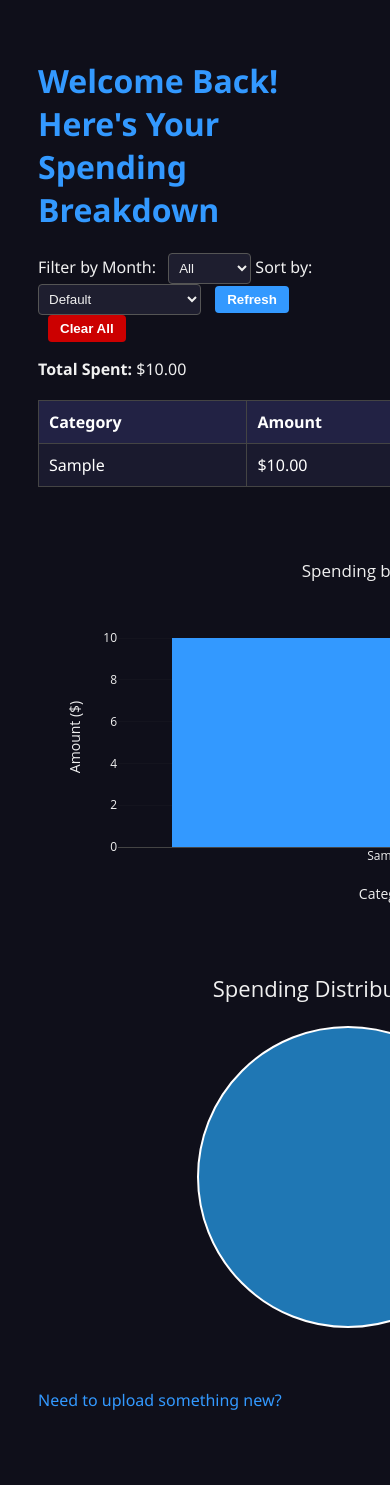
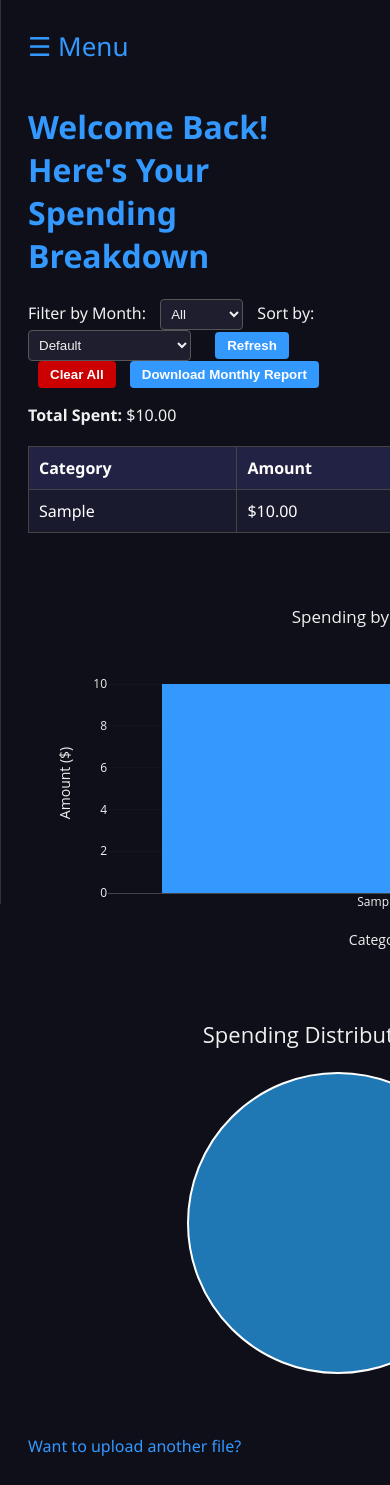
Before and after one commit to JackRaisch16/SpendScope, a Flask app: page / in a window 390 px wide; the page is wider, and only the part inside the window is pictured. Before the commit the page ends 1410 px from the top of that part, so only its background shows below. Run offline with Flask 3, Linux system fonts and the light colour scheme; tables that the repository leaves empty hold one stand-in row (values such as "Sample post"); some libraries are stand-ins or nearby versions.

Commit message:
added hamburger menu and download feature

```diff
--- a/app.py
+++ b/app.py
@@ -1,7 +1,9 @@
-from flask import Flask, render_template, request, redirect, url_for
+from flask import Flask, render_template, request, redirect, url_for, send_file
 import pandas as pd
 import sqlite3
+from io import BytesIO
 import os
+from datetime import datetime
 
 app = Flask(__name__)
 DB_NAME = 'db/database.db'
@@ -27,7 +29,6 @@ def dashboard():
 
     summary = df.groupby('category')['amount'].sum().reset_index()
 
-    # Sorting logic
     if sort == 'category_asc':
         summary = summary.sort_values(by='category')
     elif sort == 'amount_asc':
@@ -57,7 +58,7 @@ def upload():
     if request.method == 'POST':
         file = request.files['file']
         if file:
-            df = pd.read_csv(file)
+            df = pd.read_(file)
             conn = get_db_connection()
             df.to_sql('transactions', conn, if_exists='append', index=False)
             conn.close()
@@ -72,6 +73,47 @@ def clear_data():
     conn.close()
     return redirect(url_for('dashboard'))
 
+
+@app.route('/report')
+def monthly_report():
+    month = request.args.get('month')
+    if not month:
+        return "Month parameter is required, e.g., /report?month=2025-04"
+
+    conn = get_db_connection()
+    df = pd.read_sql_query("SELECT * FROM transactions", conn)
+    conn.close()
+
+    df['date'] = pd.to_datetime(df['date'], errors='coerce')
+    df = df[df['date'].dt.strftime('%Y-%m') == month]
+
+    if df.empty:
+        return f"No transactions found for {month}"
+
+    # Prepare report table
+    report_df = df.groupby('category')['amount'].sum().reset_index()
+    report_df.columns = ['Category', 'Total Spent']
+    report_df['Total Spent'] = report_df['Total Spent'].round(2)
+    report_df['% of Total'] = (report_df['Total Spent'] / report_df['Total Spent'].sum() * 100).round(2)
+
+    # Custom header
+    friendly_month = datetime.strptime(month, "%Y-%m").strftime("%B %Y")
+    header_line = f"SpendScope Monthly Report - {friendly_month}"
+
+    # Convert to CSV with header
+    csv_bytes = BytesIO()
+    csv_bytes.write((header_line + "\n\n").encode('utf-8'))
+    report_df.to_csv(csv_bytes, index=False)
+    csv_bytes.seek(0)
+
+    filename = f"SpendScope_{month}_Report.csv"
+    return send_file(
+        csv_bytes,
+        mimetype='text/csv',
+        as_attachment=True,
+        download_name=filename
+    )
+
 if __name__ == '__main__':
     if not os.path.exists('db'):
         os.makedirs('db')
--- a/requirements.txt
+++ b/requirements.txt
@@ -0,0 +1,3 @@
+Flask==2.3.2
+pandas==2.2.2
+plotly==5.20.0
--- a/templates/dashboard.html
+++ b/templates/dashboard.html
@@ -1,23 +1,69 @@
 <!DOCTYPE html>
 <html>
 <head>
-    <title>Your Spending Summary</title>
+    <title>Your Spending Dashboard</title>
     <script src="https://cdn.plot.ly/plotly-latest.min.js"></script>
     <style>
         body {
             background-color: #0f0f1a;
             color: #f0f0f0;
             font-family: 'Segoe UI', sans-serif;
-            padding: 30px;
+            padding: 20px;
         }
 
         h1 {
             color: #3399ff;
-            font-size: 32px;
         }
 
-        label {
-            margin-right: 8px;
+        /* Hamburger Button */
+        .hamburger {
+            font-size: 26px;
+            cursor: pointer;
+            color: #3399ff;
+            margin-bottom: 20px;
+            display: inline-block;
+        }
+
+        /* Sidebar Menu */
+        .sidebar {
+            height: 100%;
+            width: 0;
+            position: fixed;
+            z-index: 2;
+            top: 0;
+            left: 0;
+            background-color: #1c1c2b;
+            overflow-x: hidden;
+            transition: 0.3s;
+            padding-top: 60px;
+            border-right: 1px solid #333;
+        }
+
+        .sidebar a, .sidebar .menu-btn {
+            padding: 10px 30px;
+            text-decoration: none;
+            font-size: 18px;
+            color: #f0f0f0;
+            display: block;
+            background: none;
+            border: none;
+            text-align: left;
+        }
+
+        .sidebar a:hover, .sidebar .menu-btn:hover {
+            background-color: #3399ff;
+            color: white;
+        }
+
+        .sidebar .closebtn {
+            position: absolute;
+            top: 10px;
+            right: 20px;
+            font-size: 30px;
+        }
+
+        label, select {
+            margin-right: 10px;
         }
 
         select {
@@ -65,6 +111,10 @@
             background-color: #222244;
         }
 
+        .chart-container {
+            margin-top: 40px;
+        }
+
         a {
             color: #3399ff;
             text-decoration: none;
@@ -73,13 +123,24 @@
         a:hover {
             text-decoration: underline;
         }
-
-        .chart-container {
-            margin-top: 40px;
-        }
     </style>
 </head>
 <body>
+
+    <!-- Sidebar -->
+    <div id="sidebar" class="sidebar">
+        <a href="javascript:void(0)" class="closebtn" onclick="closeNav()">×</a>
+        <a href="/">Dashboard</a>
+        <a href="/upload">Upload CSV</a>
+        <form method="POST" action="/clear" onsubmit="return confirm('Are you sure you want to delete all data?');">
+            <button type="submit" class="menu-btn">Clear Data</button>
+        </form>
+        <a href="#">Monthly Report (Coming Soon)</a>
+        <a href="#">Settings (Coming Soon)</a>
+    </div>
+
+    <span class="hamburger" onclick="openNav()">☰ Menu</span>
+
     <h1>Welcome Back! Here's Your Spending Breakdown</h1>
 
     <!-- Filters -->
@@ -110,6 +171,11 @@
 
     <form method="POST" action="/clear" style="display:inline;" onsubmit="return confirm('Clear all your data?');">
         <button type="submit" class="btn-clear">Clear All</button>
+    </form>
+
+    <form method="GET" action="/report" style="display:inline;">
+        <input type="hidden" name="month" value="{{ selected_month }}">
+        <button type="submit" class="btn-refresh">Download Monthly Report</button>
     </form>
 
     <p><strong>Total Spent:</strong> ${{ "%.2f"|format(total) }}</p>
@@ -165,10 +231,7 @@
             textinfo: 'none',
             hoverinfo: 'label+value+percent',
             marker: {
-                line: {
-                    color: 'white',
-                    width: 2
-                }
+                line: { color: 'white', width: 2 }
             }
         }];
 
@@ -192,6 +255,16 @@
     </script>
 
     <br>
-    <a href="/upload">Need to upload something new?</a>
+    <a href="/upload">Want to upload another file?</a>
+
+    <script>
+        function openNav() {
+            document.getElementById("sidebar").style.width = "250px";
+        }
+
+        function closeNav() {
+            document.getElementById("sidebar").style.width = "0";
+        }
+    </script>
 </body>
 </html>
```
Also changed, not shown: db/database.db.
